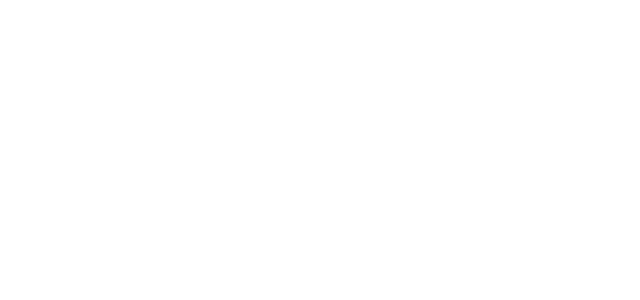
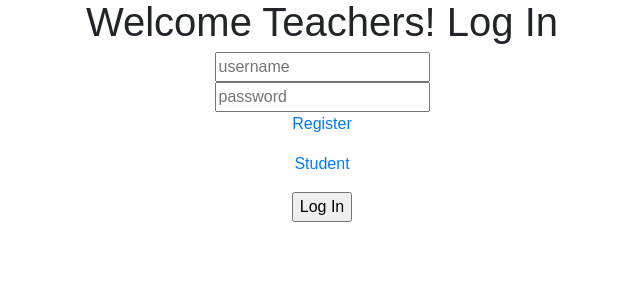
Before and after one commit to StudentsforJobs/StudentConnect, a React (Create React App) app in the folder front-end/student-connect/: page /Admin in a window 1280 px wide. Shown: the top 300 px of the page, without its empty margins (318-958 px from the left). Built offline with nearby package versions, Linux system fonts and the light colour scheme; no server answers.

Commit message:
added admin login and classmates view

```diff
--- a/front-end/student-connect/src/AdminLoginView.js
+++ b/front-end/student-connect/src/AdminLoginView.js
@@ -0,0 +1,75 @@
+import React, { Component } from 'react';
+import axios from 'axios'
+
+export default class Login extends Component {
+  constructor(props) {
+    super(props);
+    this.state = {
+      userName: "",
+      password: ""
+    }
+
+  }
+  componentDidMount(){
+    this._fetchPeople()
+  }
+_fetchPeople = () =>{
+  axios.get('http://localhost:8080/adminlogin')
+  .then(res=>{
+    console.log(res);
+  })
+}
+
+
+_validateForm = (evt) => {
+  return this.state.userName.length > 0 && this.state.password.length > 0;
+
+}
+
+_handleUsernameChange = (evt) => {
+  this.setState({userName: evt.target.value})
+}
+
+_handlePasswordChange = (evt) => {
+  this.setState({password: evt.target.value})
+}
+
+_onSubmit = (evt) => {
+  evt.preventDefault()
+  // console.log(this.state);
+// _fetchPeople.then((res) => {
+//   if (userName === password){
+//   }else
+//   // this.setState({username: res.data.results, password:res.data.results})
+//  console.log(res);
+// })
+
+}
+
+
+  render()  {
+    return(
+      <div className="form">
+            <div id="login">
+              <h1>Welcome Teachers! Log In</h1>
+              <form onSubmit={this._onSubmit}>
+                <div className="usernameContainer">
+                  <input onChange={this._handleUsernameChange} id="username" value={this.state.value} placeholder="username" type="username" required autoComplete="off"/>
+              </div>
+
+              <div className="passwordContainer">
+                  <input onChange={this._handlePasswordChange} id="password" value={this.state.value} placeholder="password" type="password" required autoComplete="off"/>
+              </div>
+
+              <p className="register"><a href='/Registration'>Register</a></p>
+              <p className="teacher"><a href="/">Student</a></p>
+              <button type='submit' className="button button-block">Log In</button>
+
+              </form>
+
+            </div>
+
+          </div>
+    )
+  }
+}
--- /dev/null
+++ b/front-end/student-connect/src/ClassmatesView.js
@@ -0,0 +1,36 @@
+import React, { Component } from 'react';
+import axios from 'axios';
+
+export default class ClassmatesView extends Component {
+
+  state = {
+    students: ''
+  }
+  componentDidMount(){
+    this._fetchPeople()
+  }
+  _fetchPeople = () => {
+    axios.get('http://localhost:8080/students')
+    .then(res => {
+      console.log(res);
+      this.setState({sudents: res.data})
+    })
+  }
+  render(){
+    return(
+      <div>
+        <ul>
+          {this.state.students.map(student => {
+            return(
+              <li key={student.id}>
+                {student.firstName} {student.lastName}
+                {student.clubs}
+              </li>
+            )
+          })}
+        </ul>
+      </div>
+    )
+  }
+
+}
--- a/front-end/student-connect/src/RegistrationView.js
+++ b/front-end/student-connect/src/RegistrationView.js
@@ -1,5 +1,5 @@
 import React, { Component } from 'react';
-import '../styles/registration.css';
+// import '../styles/registration.css';
 
 class RegistrationView extends Component {
   constructor(){
--- a/front-end/student-connect/src/StudentLoginView.js
+++ b/front-end/student-connect/src/StudentLoginView.js
@@ -1,24 +1,33 @@
 import React, { Component } from 'react';
-// import { Link } from 'react-router-dom';
-// import RegistrationView from './RegistrationView'
-import { logUserIn } from 'axios'
+import axios from 'axios'
 
 export default class Login extends Component {
   constructor(props) {
     super(props);
     this.state = {
-      username: "",
+      userName: "",
       password: ""
     }
 
   }
+  componentDidMount(){
+    this._fetchPeople()
+  }
+_fetchPeople = () =>{
+  axios.get('http://localhost:8080/classmates')
+  .then(res=>{
+    console.log(res);
+  })
+}
+
+
 _validateForm = (evt) => {
-  return this.state.username.length > 0 && this.state.password.length > 0;
+  return this.state.userName.length > 0 && this.state.password.length > 0;
 
 }
 
 _handleUsernameChange = (evt) => {
-  this.setState({username: evt.target.value})
+  this.setState({userName: evt.target.value})
 }
 
 _handlePasswordChange = (evt) => {
@@ -27,10 +36,13 @@ _handlePasswordChange = (evt) => {
 
 _onSubmit = (evt) => {
   evt.preventDefault()
-  console.log(this.state);
-logUserIn().then((res) => {
- console.log(res);
-})
+  // console.log(this.state);
+// _fetchPeople.then((res) => {
+//   if (userName === password){
+//   }else
+//   // this.setState({username: res.data.results, password:res.data.results})
+//  console.log(res);
+// })
 
 }
 
@@ -39,7 +51,7 @@ logUserIn().then((res) => {
     return(
       <div className="form">
             <div id="login">
-              <h1>Welcome Log In</h1>
+              <h1>Welcome Students! Log In</h1>
               <form onSubmit={this._onSubmit}>
                 <div className="usernameContainer">
                   <input onChange={this._handleUsernameChange} id="username" value={this.state.value} placeholder="username" type="username" required autoComplete="off"/>
@@ -49,8 +61,8 @@ logUserIn().then((res) => {
                   <input onChange={this._handlePasswordChange} id="password" value={this.state.value} placeholder="password" type="password" required autoComplete="off"/>
               </div>
 
-              <p className="register"><a href='./RegistrationView'>Register</a></p>
-              <p className="teacher"><a href="">Teachers</a></p>
+              <p className="register"><a href='/Registration'>Register</a></p>
+              <p className="teacher"><a href="/">Teachers</a></p>
               <button type='submit' className="button button-block">Log In</button>
 
               </form>
--- a/front-end/student-connect/src/containers/App.js
+++ b/front-end/student-connect/src/containers/App.js
@@ -4,7 +4,9 @@ import {  connect } from 'react-redux'
 // import { bindActionCreators } from 'redux';
 import '../styles/App.css';
 import StudentLoginView from "../StudentLoginView"
-// import RegistrationView from "../views/RegistrationView"
+import RegistrationView from "../RegistrationView"
+import ClassmatesView from "../ClassmatesView"
+import AdminLoginView from "../AdminLoginView"
 
 class App extends Component {
   render() {
@@ -13,11 +15,11 @@ class App extends Component {
         <BrowserRouter>
           <Switch>
           <Route exact path="/" component={StudentLoginView} />
-          {/* <Route exact path="/AdminLoginView" component={AdminLogin} /> */}
-          {/* <Route exact path="/Registration" component={RegistrationView} /> */}
+          <Route exact path="/Admin" component={AdminLoginView} />
+          <Route exact path="/Registration" component={RegistrationView} />
           {/* <Route exact path="/Create" component={Create} /> */}
           {/* <Route exact path="/Homepage" component={Homepage} /> */}
-          {/* <Route exact path="/Classmate" component={Classmate} /> */}
+          {/* <Route exact path="/Students" component={ClassmatesView} /> */}
           {/* <Route exact path="/Profile" component={Profile} /> */}
           </Switch>
         </BrowserRouter>
--- a/front-end/student-connect/src/services/axios.js
+++ b/front-end/student-connect/src/services/axios.js
@@ -1,5 +1,5 @@
 import axios from 'axios';
 
 export default function logUserIn(){
-  return axios.get(`https://localhost:8080/classmates`)
+  return axios.get(`localhost:8080`)
 }
```
Also changed, not shown: front-end/student-connect/src/actions/actions.js (deleted, +0 -10 lines), front-end/student-connect/src/store/actions/actions.js (added, +7 -0 lines), front-end/student-connect/src/store/reducers/reducer.js (added).
